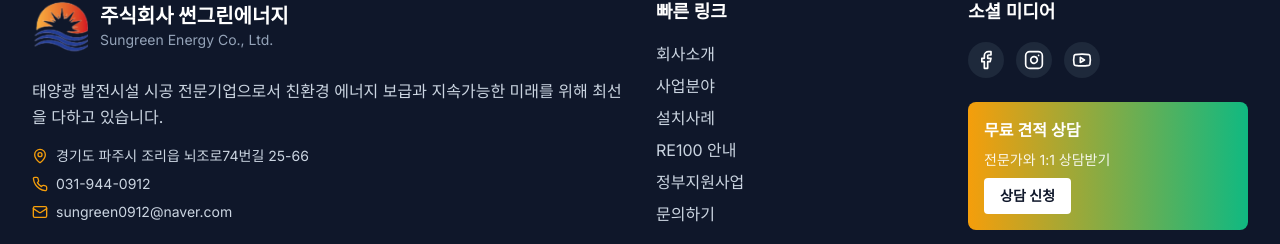
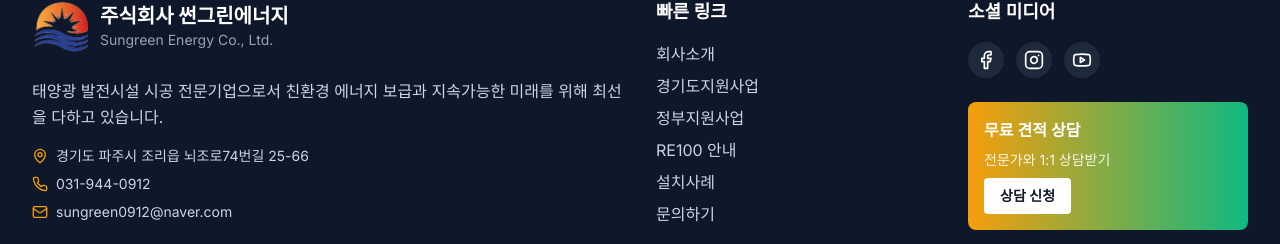
Before and after one commit to ssungreen/sungreen-web-oasis, a React (Vite) app: page /cases in a window 1280 px wide. Shown: the part 375-619 px from the top of the page. Built offline with nearby package versions, Linux system fonts and the light colour scheme.

Commit message:
푸터 빠른 링크 수정

```diff
--- a/src/components/Footer.tsx
+++ b/src/components/Footer.tsx
@@ -44,10 +44,10 @@ const Footer = () => {
           <h4 className="font-semibold text-lg mb-4">빠른 링크</h4>
           <ul className="space-y-2">
             <li><Link to="/company" className="text-slate-300 hover:text-amber-500 transition-colors">회사소개</Link></li>
-            <li><Link to="/business" className="text-slate-300 hover:text-amber-500 transition-colors">사업분야</Link></li>
+            <li><Link to="/business" className="text-slate-300 hover:text-amber-500 transition-colors">경기도지원사업</Link></li>
+            <li><Link to="/government" className="text-slate-300 hover:text-amber-500 transition-colors">정부지원사업</Link></li>
+            <li><Link to="/re100" className="text-slate-300 hover:text-amber-500 transition-colors">RE100 안내</Link></li>
             <li><Link to="/cases" className="text-slate-300 hover:text-amber-500 transition-colors">설치사례</Link></li>
-            <li><Link to="/re100" className="text-slate-300 hover:text-amber-500 transition-colors">RE100 안내</Link></li>
-            <li><Link to="/government" className="text-slate-300 hover:text-amber-500 transition-colors">정부지원사업</Link></li>
             <li><Link to="/contact" className="text-slate-300 hover:text-amber-500 transition-colors">문의하기</Link></li>
           </ul>
         </div>
```
